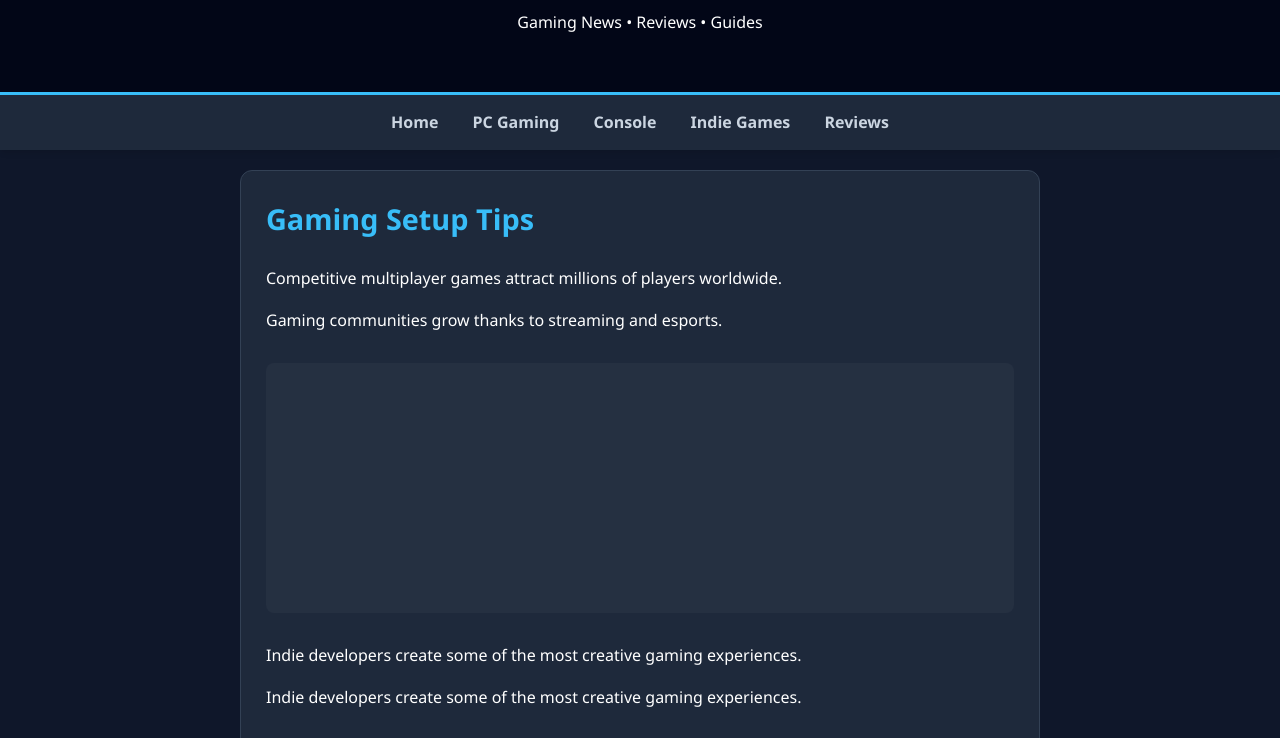
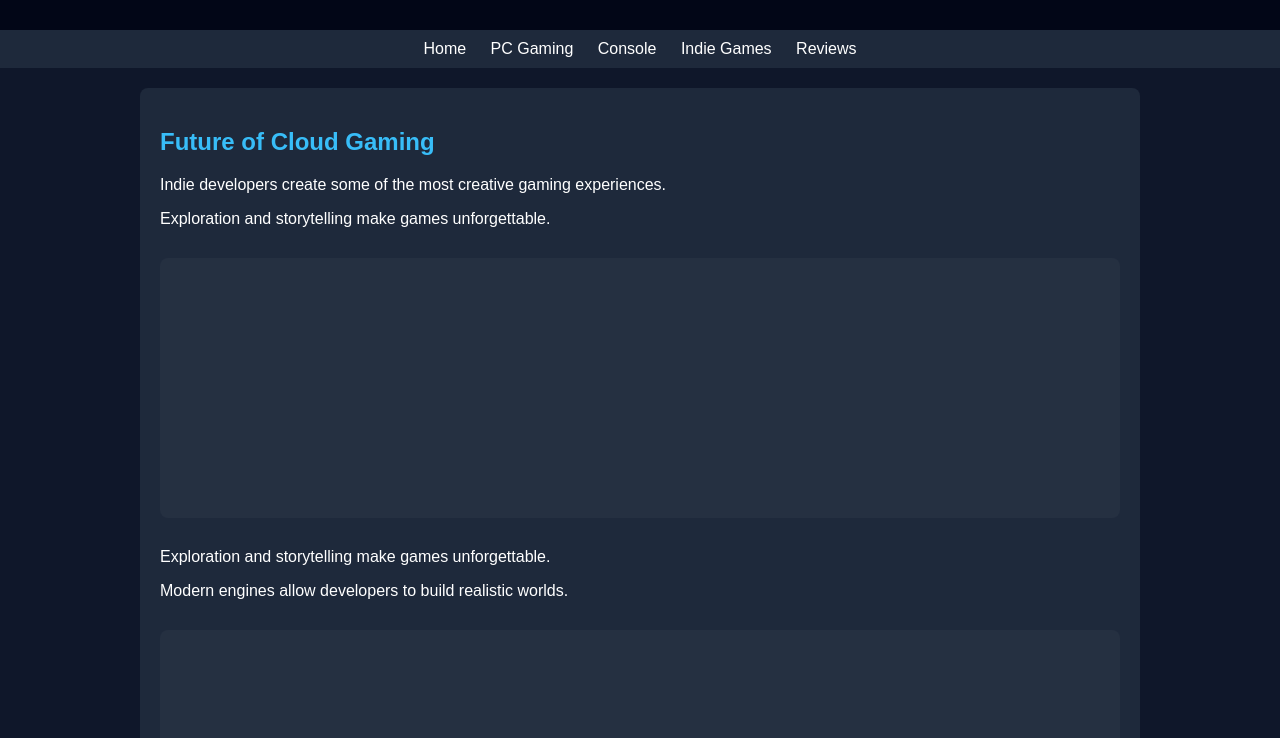
Before and after one commit to juan32791/hightechgamers, a plain HTML site: page index.html in a window 1280 px wide. Shown: the part 124-862 px from the top of the page. Drawn offline with Linux system fonts and the light colour scheme.

Commit message:
Refactor index.html for layout and script enhancements
Updated HTML structure, styles, and scripts for improved layout and functionality.

```diff
--- a/index.html
+++ b/index.html
@@ -3,37 +3,35 @@
 <head>
 <meta charset="UTF-8">
 <meta name="viewport" content="width=device-width, initial-scale=1.0">
-    <title>HighTech Gamer – Gaming News & Guides</title>
-    <meta name="description" content="HighTech Gamer – gaming articles with Adsterra banners and direct link monetization.">
+<title>HighTech Gamer â€“ Gaming News & Guides</title>
+<meta name="description" content="Gaming news, reviews, and guides for PC, console and indie games.">
 <style>
-        body { font-family: 'Segoe UI', Tahoma, Geneva, Verdana, sans-serif; margin:0; background:#0f172a; color:white; line-height: 1.6; cursor: pointer; }
-        header{ background:#020617; padding:40px 20px; text-align:center; border-bottom: 3px solid #38bdf8; }
-        nav{ background:#1e293b; padding:15px; text-align:center; position: sticky; top: 0; z-index: 100; box-shadow: 0 4px 6px -1px rgba(0, 0, 0, 0.1); }
-        nav a{ color:#cbd5e1; margin:0 15px; text-decoration:none; font-weight: bold; transition: color 0.3s; }
-        nav a:hover{ color:#38bdf8; }
-        .container{ max-width:800px; margin:auto; padding:20px; }
-        .post{ background:#1e293b; padding:25px; margin-bottom:40px; border-radius:12px; border: 1px solid #334155; }
-        .post h2{ color:#38bdf8; margin-top: 0; font-size: 1.8rem; }
-        .ad{ text-align:center; margin:30px 0; min-height: 250px; display: flex; justify-content: center; align-items: center; background: rgba(255,255,255,0.03); border-radius: 8px; overflow: hidden; }
-        iframe { max-width: 100%; border: none; background: transparent; }
-        footer{ background:#020617; padding:40px 20px; text-align:center; margin-top:40px; color: #64748b; }
-
-        #loader { display: none; text-align: center; padding: 20px; }
-        .spinner { width: 40px; height: 40px; border: 4px solid rgba(56, 189, 248, 0.1); border-left-color: #38bdf8; border-radius: 50%; display: inline-block; animation: spin 1s linear infinite; }
-        @keyframes spin { to { transform: rotate(360deg); } }
-
-        @media(max-width:768px){
-            .container{ padding:15px; }
-            .post{ padding:15px; }
-            nav a { display: inline-block; margin: 5px; font-size: 0.9rem; }
+body { font-family: Arial; margin: 0; background: #0f172a; color: white; }
+header { background: #020617; padding: 20px; text-align: center; }
+nav { background: #1e293b; padding: 10px; text-align: center; }
+nav a { color: white; margin: 10px; text-decoration: none; }
+.container { max-width: 1000px; margin: auto; padding: 20px; }
+.post { background: #1e293b; padding: 20px; margin-bottom: 30px; border-radius: 8px; }
+.post h2 { color: #38bdf8; }
+.ad-slot {
+  text-align: center;
+  margin: 30px auto;
+  min-height: 260px;
+  min-width: 300px;
+  display: flex;
+  align-items: center;
+  justify-content: center;
+  background: rgba(255,255,255,0.03);
+  border-radius: 8px;
 }
+footer { background: #020617; padding: 20px; text-align: center; margin-top: 40px; }
 </style>
 </head>
 <body>
 
 <header>
   <h1>HighTech Gamer</h1>
-    <p>Gaming News • Reviews • Guides</p>
+  <p>Gaming News â€¢ Reviews â€¢ Guides</p>
 </header>
 
 <nav>
@@ -46,128 +44,99 @@
 
 <div class="container" id="content"></div>
 
-<div id="loader">
-    <div class="spinner"></div>
-    <p style="color: #38bdf8; font-size: 14px;">Loading more content...</p>
-</div>
-
 <footer>
-    <div class="ad" id="footerAd"></div>
-    <p>© 2026 HighTech Gamer - All Rights Reserved</p>
+  <div class="ad-slot" id="footerAd"></div>
+  <p>Â© 2026 HighTech Gamer</p>
 </footer>
 
+<script type="text/javascript">
+  var atOptions = {
+    'key': 'eb64514c8ad66e0c2f82e4a5fee98217',
+    'format': 'iframe',
+    'height': 250,
+    'width': 300,
+    'params': {}
+  };
+</script>
+
 <script>
-// --------------------------------------------------------
-// ADSTERRA DIRECT LINK SETUP
-// --------------------------------------------------------
-const directLink = "https://www.effectivegatecpm.com/im9a7edp33?key=06fb04d31e50b081ace020ecfa3f607a";
+const titles = [
+  "Top Open World Games You Must Play",
+  "Hidden Secrets in RPG Games",
+  "Best Indie Games This Year",
+  "Why Multiplayer Games Dominate",
+  "Best Gaming Setup Tips",
+  "Retro Games Still Worth Playing",
+  "Future of Cloud Gaming",
+  "Best Strategy Games Ever",
+  "Gaming Graphics Evolution",
+  "Upcoming Games to Watch"
+];
 
-document.addEventListener('click', function() {
-    if (!window.popDone) {
-        window.open(directLink, '_blank');
-        window.popDone = true;
-    }
-}, { once: true });
-
-// ------------------------
-// Adsterra Banner Generator (Vercel/HTTPS Compatible)
-// ------------------------
-function createAd() {
-    const adWrapper = document.createElement("div");
-    adWrapper.className = "ad";
-
-    const iframe = document.createElement('iframe');
-    iframe.width = "300";
-    iframe.height = "250";
-    iframe.frameBorder = "0";
-    iframe.scrolling = "no";
-
-    adWrapper.appendChild(iframe);
-
-    // Adsterra logic with HTTPS enforcement
-    const adKey = '6a3ec73b0a248025bdcb172661c1ee7f';
-    const adScriptConfig = `
-        var atOptions = {
-            'key' : '${adKey}',
-            'format' : 'iframe',
-            'height' : 250,
-            'width' : 300,
-            'params' : {}
-        };
-    `;
-    // Added timestamp to URL to prevent browser caching of the script
-    const adScriptSrc = `https://www.highperformanceformat.com/${adKey}/invoke.js?t=` + Date.now();
-
-    setTimeout(() => {
-        try {
-            const doc = iframe.contentWindow.document;
-            doc.open();
-            // Using template literals to write the script inside the iframe safely
-            doc.write('<html><body style="margin:0;padding:0;display:flex;justify-content:center;">');
-            doc.write('<script type="text/javascript">' + adScriptConfig + '<\/script>');
-            doc.write('<script type="text/javascript" src="' + adScriptSrc + '"><\/script>');
-            doc.write('</body></html>');
-            doc.close();
-        } catch (e) { console.warn("Ad blocked or failed"); }
-    }, 250);
-
-    return adWrapper;
-}
-
-// ------------------------
-// Content & Infinite Scroll
-// ------------------------
-const titles = ["Top Open World Games", "Hidden RPG Secrets", "Best Indie Games", "Multiplayer Dominance", "Gaming Setup Tips", "Retro Gems", "Cloud Gaming Future", "Strategy Legends"];
 const paragraphs = [
   "Gaming technology continues to improve with better graphics and immersive gameplay.",
   "Players enjoy massive open worlds filled with quests and secrets.",
   "Competitive multiplayer games attract millions of players worldwide.",
   "Indie developers create some of the most creative gaming experiences.",
-    "Gaming communities grow thanks to streaming and esports."
+  "Gaming communities grow thanks to streaming and esports.",
+  "Modern engines allow developers to build realistic worlds.",
+  "Exploration and storytelling make games unforgettable.",
+  "Many gamers build high performance setups for better gameplay."
 ];
 
+let adCount = 0;
+
+function injectAd(container) {
+  const wrapper = document.createElement('div');
+  wrapper.className = 'ad-slot';
+  wrapper.id = 'ad-' + (adCount++);
+  container.appendChild(wrapper);
+
+  setTimeout(() => {
+    const s = document.createElement('script');
+    s.type = 'text/javascript';
+    s.src = '//www.highperformanceformat.com/eb64514c8ad66e0c2f82e4a5fee98217/invoke.js';
+    wrapper.appendChild(s);
+  }, 50);
+}
+
 function createPost() {
-    const post = document.createElement("div");
-    post.className = "post";
-    const heading = document.createElement("h2");
-    heading.innerText = titles[Math.floor(Math.random() * titles.length)];
-    post.appendChild(heading);
+  const post = document.createElement('div');
+  post.className = 'post';
+
+  const title = titles[Math.floor(Math.random() * titles.length)];
+  const h2 = document.createElement('h2');
+  h2.innerText = title;
+  post.appendChild(h2);
 
   for (let i = 1; i <= 6; i++) {
-        const p = document.createElement("p");
+    const p = document.createElement('p');
     p.innerText = paragraphs[Math.floor(Math.random() * paragraphs.length)];
     post.appendChild(p);
-        if (i % 2 === 0) post.appendChild(createAd());
+    if (i % 2 === 0) injectAd(post);
   }
+
   return post;
 }
 
-const content = document.getElementById("content");
-const loader = document.getElementById("loader");
-let postsLoaded = 5;
-let isLoading = false;
-
 function loadPosts(num) {
-    for (let i = 0; i < num; i++) content.appendChild(createPost());
+  const content = document.getElementById('content');
+  for (let i = 0; i < num; i++) {
+    content.appendChild(createPost());
+  }
 }
 
-loadPosts(3); // Lower initial load to prevent Adsterra from flagging traffic
+loadPosts(6);
+injectAd(document.getElementById('footerAd'));
 
-window.addEventListener("scroll", () => {
-    if (isLoading) return;
-    if (window.innerHeight + window.scrollY >= document.body.offsetHeight - 900 && postsLoaded < 100) {
-        isLoading = true;
-        loader.style.display = "block";
-        setTimeout(() => {
-            loadPosts(2);
-            postsLoaded += 2;
-            loader.style.display = "none";
-            isLoading = false;
-        }, 800);
+let loading = false;
+window.addEventListener('scroll', () => {
+  if (!loading && window.innerHeight + window.scrollY >= document.body.offsetHeight - 200) {
+    loading = true;
+    loadPosts(3);
+    setTimeout(() => loading = false, 1500);
   }
 });
-
-document.getElementById("footerAd").appendChild(createAd());
 </script>
 
 </body>
```
Lines whose indentation alone changed are shown as unchanged.
